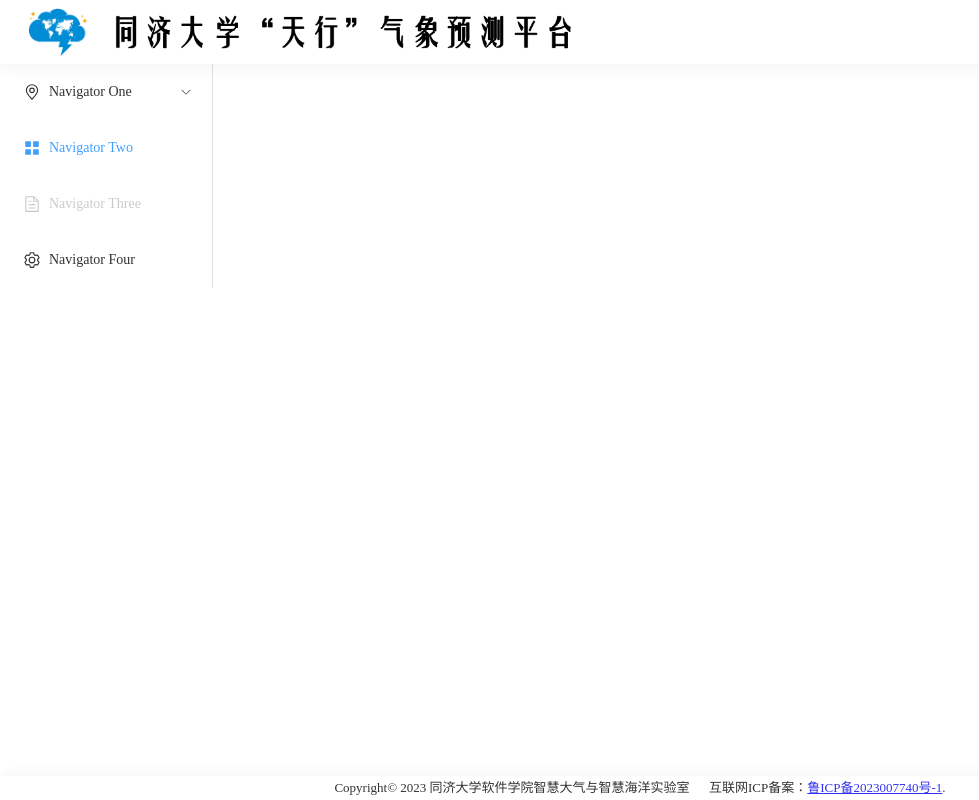
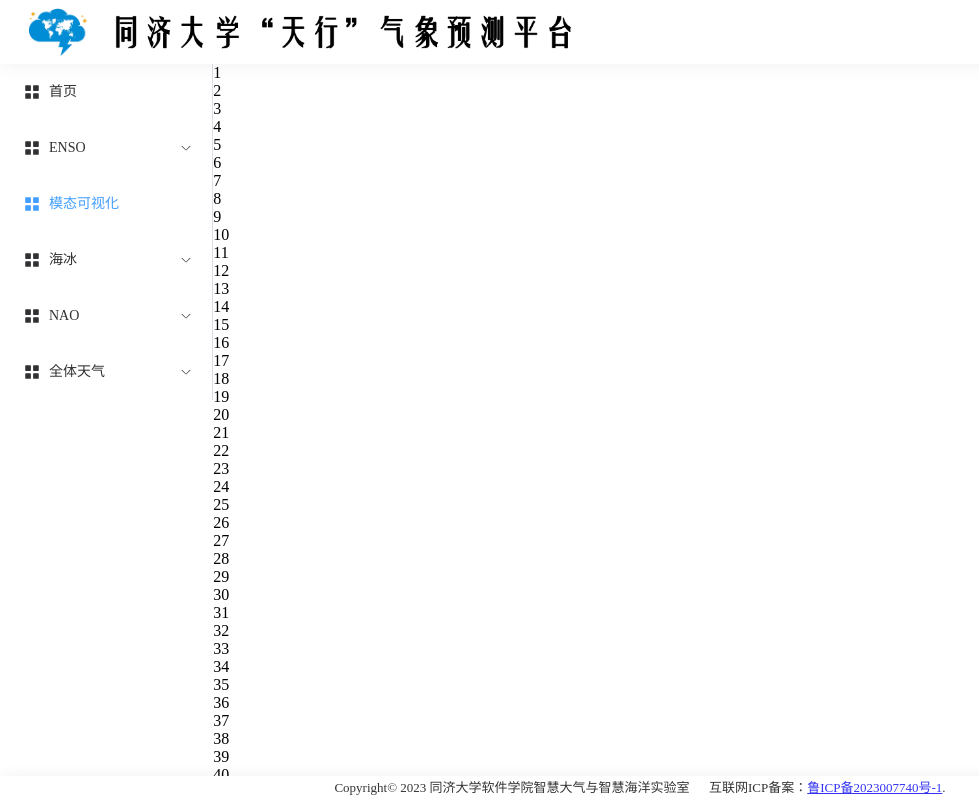
Before and after one commit to FXsGithub/TianXing-Frontend, a Vue app: page / in a window 1280 px wide. Shown: the whole page, without its empty margins (0-979 px from the left). Built offline with nearby package versions, Linux system fonts and the light colour scheme.

Commit message:
用el-scrollbar解决了页面布局的急难愁盼问题

```diff
--- a/src/App.vue
+++ b/src/App.vue
@@ -9,6 +9,7 @@ import {
   Location,
   Setting,
 } from '@element-plus/icons-vue'
+
 const handleOpen = (key: string, keyPath: string[]) => {
   console.log(key, keyPath)
 }
@@ -18,14 +19,15 @@ const handleClose = (key: string, keyPath: string[]) => {
 </script>
 
 <template>
+  <el-scrollbar>
   <div class="common-layout">
     <el-container>
       <el-header class="header">
         <img src="./assets/logo.jpg" alt="logo"/>
         <img src="./assets/title.png" alt="logo"/>
       </el-header>
-      <el-container class="container">
-        <el-main style="padding: 0">
+
+      <el-main class="container" style="padding: 0">
         <el-scrollbar>
           <el-row class="tac">
             <el-col :span="4">
@@ -35,55 +37,96 @@ const handleClose = (key: string, keyPath: string[]) => {
                   @open="handleOpen"
                   @close="handleClose"
               >
+                <el-menu-item index="0">
+                  <el-icon>
+                    <icon-menu/>
+                  </el-icon>
+                  首页
+                </el-menu-item>
                 <el-sub-menu index="1">
                   <template #title>
                     <el-icon>
-                        <location/>
+                      <icon-menu/>
                     </el-icon>
-                      <span>Navigator One</span>
+                    <span>ENSO</span>
                   </template>
-                    <el-menu-item-group title="Group One">
-                      <el-menu-item index="1-1">item one</el-menu-item>
-                      <el-menu-item index="1-2">item two</el-menu-item>
-                    </el-menu-item-group>
-                    <el-menu-item-group title="Group Two">
-                      <el-menu-item index="1-3">item three</el-menu-item>
-                    </el-menu-item-group>
-                    <el-sub-menu index="1-4">
-                      <template #title>item four</template>
-                      <el-menu-item index="1-4-1">item one</el-menu-item>
-                    </el-sub-menu>
+
+                  <el-menu-item index="1-2">预测结果</el-menu-item>
+                  <el-menu-item index="1-3">预测检验</el-menu-item>
+
+
                 </el-sub-menu>
                 <el-menu-item index="2">
                   <el-icon>
                     <icon-menu/>
                   </el-icon>
-                    <span>Navigator Two</span>
+                  <span>模态可视化</span>
                 </el-menu-item>
-                  <el-menu-item index="3" disabled>
+
+                <el-sub-menu index="3">
+                  <template #title>
                     <el-icon>
-                      <document/>
+                      <icon-menu/>
                     </el-icon>
-                    <span>Navigator Three</span>
-                  </el-menu-item>
-                  <el-menu-item index="4">
+                    <span>海冰</span>
+                  </template>
+
+                  <el-menu-item index="3-1">预测结果</el-menu-item>
+                  <el-menu-item index="3-2">预测检验</el-menu-item>
+
+
+                </el-sub-menu>
+
+                <el-sub-menu index="4">
+                  <template #title>
                     <el-icon>
-                      <setting/>
+                      <icon-menu/>
                     </el-icon>
-                    <span>Navigator Four</span>
-                  </el-menu-item>
+                    <span>NAO</span>
+                  </template>
+
+                  <el-menu-item index="4-1">预测结果</el-menu-item>
+                  <el-menu-item index="4-2">预测检验</el-menu-item>
+
+
+                </el-sub-menu>
+
+                <el-sub-menu index="5">
+                  <template #title>
+                    <el-icon>
+                      <icon-menu/>
+                    </el-icon>
+                    <span>全体天气</span>
+                  </template>
+
+                  <el-menu-item index="5-1">预测结果</el-menu-item>
+                  <el-menu-item index="5-2">预测检验</el-menu-item>
+
+
+                </el-sub-menu>
               </el-menu>
             </el-col>
+            <el-col :span="20" class="content">
+              <div v-for="item in 80">{{ item }}</div>
 
+            </el-col>
           </el-row>
         </el-scrollbar>
       </el-main>
-        <el-footer class="footer"><div>Copyright© 2023 同济大学软件学院智慧大气与智慧海洋实验室&nbsp;&nbsp;&nbsp;&nbsp;&nbsp;&nbsp;互联网ICP备案：<a href="https://beian.miit.gov.cn/">鲁ICP备2023007740号-1</a>.</div></el-footer>
-      </el-container>
+
+
+
+      <el-footer class="footer">
+        <div>Copyright© 2023
+          同济大学软件学院智慧大气与智慧海洋实验室&nbsp;&nbsp;&nbsp;&nbsp;&nbsp;&nbsp;互联网ICP备案：<a
+              href="https://beian.miit.gov.cn/">鲁ICP备2023007740号-1</a>.
+        </div>
+      </el-footer>
+
     </el-container>
 
   </div>
-
+  </el-scrollbar>
 </template>
 
 <!--注意这个lang="scss"-->
@@ -104,15 +147,20 @@ const handleClose = (key: string, keyPath: string[]) => {
   box-shadow: 1px 0 18px rgba(51, 51, 51, .08)
 }
 
-.container{
-  height: calc(100vh - 64px);
+.container {
+  height: calc(100vh - 64px - 24px);
 }
 
-.footer{
-  div{
+.content {
+
+}
+
+.footer {
+  div {
     height: 24px;
     line-height: 24px;
   }
+
   height: 24px;
   box-shadow: 1px 0 18px rgba(51, 51, 51, .08);
   opacity: 80%;
```
Lines whose indentation alone changed are shown as unchanged.
